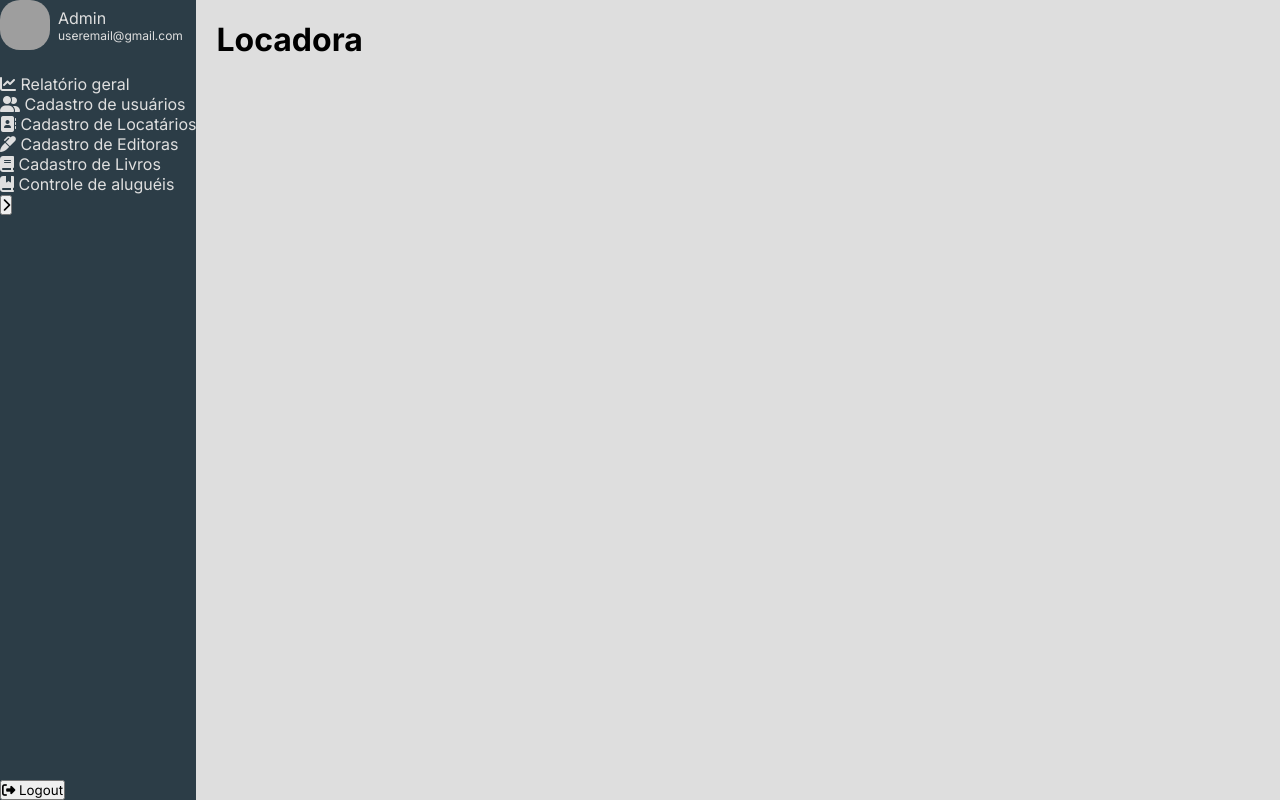
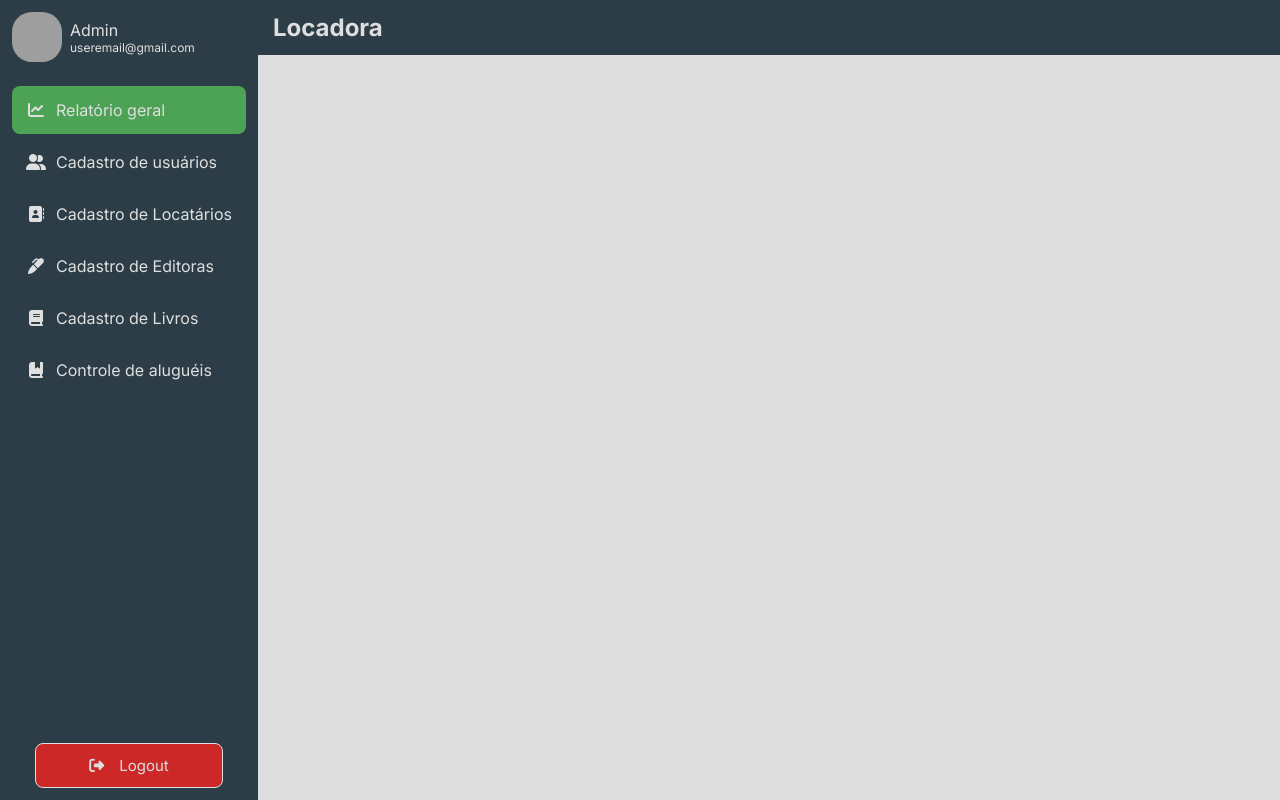
Before and after one commit to RyanVictorDev/Locadora, a plain HTML site: page index.html in a window 1280 px wide. Drawn offline with Linux system fonts and the light colour scheme; grey boxes are pictures that could not be loaded.

Commit message:
Finalização da sidebar e header

```diff
--- a/index.html
+++ b/index.html
@@ -8,10 +8,6 @@
     <title>Home</title>
 </head>
 <body>
-    <!-- <header>
-        <p>Locadora</p>
-    </header> -->
-
     <nav id="sidebar">
         <div id="sidebarContent">
             <div id="user">
@@ -29,7 +25,7 @@
             </div>
 
             <ul id="sideItens">
-                <li class="sideItem">
+                <li class="sideItem active">
                     <a href="#">
                         <i class="fa-solid fa-chart-line"></i>
                         <span class="itemDescription">
@@ -83,10 +79,6 @@
                     </a>
                 </li>
             </ul>
-
-            <button id="openBtn">
-                <i id="openBtnIcon" class="fa-solid fa-chevron-right"></i>
-            </button>
         </div>
 
         <div id="logout">
@@ -97,9 +89,9 @@
         </div>
     </nav>
 
-    <main>
-        <h1>Locadora</h1>
-    </main>
+    <header>Locadora</header>
+
+
     <script src="script/script.js"></script>
 </body>
 </html>
--- a/style/HeaderAndFooter.css
+++ b/style/HeaderAndFooter.css
@@ -9,6 +9,8 @@ body{
     background-color: #DEDEDE;
 }
 
+/* Sidebar css */
+
 #sidebar{
     display: flex;
     color: #DFDFDF;
@@ -16,6 +18,10 @@ body{
     justify-content: space-between;
     background-color: #2C3D47;
     height: 100vh;
+}
+
+#sidebarContent{
+    padding: 12px;
 }
 
 #user{
@@ -41,6 +47,78 @@ body{
     font-size: 12px;
 }
 
+#sideItens{
+    display: flex;
+    flex-direction: column;
+    gap: 4px;
+    list-style: none;
+    white-space: nowrap;
+}
+
+.sideItem{
+    border-radius: 8px;
+    padding: 14px;
+    cursor: pointer;
+}
+
+.sideItem.active{
+    background-color: #4ca356;
+}
+
+.sideItem:hover:not(.active){
+    transition: ease-in-out 0.3s;
+    background-color: #445d6b;
+}
+
+.sideItem a{
+    display: flex;
+    align-items: center;
+    gap: 10px;
+}
+
+.sideItem a i{
+    display: flex;
+    align-items: center;
+    justify-content: center;
+    width: 20px;
+    height: 20px;
+}
+
+#logout{
+    border-top: 1px solid #2C3D47;
+    padding: 12px;
+}
+
+#logoutBtn{
+    display: flex;
+    justify-content: center;
+    margin-inline: auto;
+    width: 80%;
+    border: 0.1px solid #dedede;
+    padding: 12px;
+    font-size: 15px;
+    gap: 15px;
+    align-items: center;
+    border-radius: 8px;
+    text-align: start;
+    cursor: pointer;
+    background-color: #CD2828;
+    color: #DEDEDE;
+}
+
+/* Header */
+header{
+    display: flex;
+    align-items: center;
+    padding-left: 15px;
+    width: 85%;
+    height: 55px;
+    background-color: #2C3D47;
+    color: #DEDEDE;
+    font-size: x-large;
+    font-weight: bold;
+}
+
 main{
     padding: 20px;
 }
```
